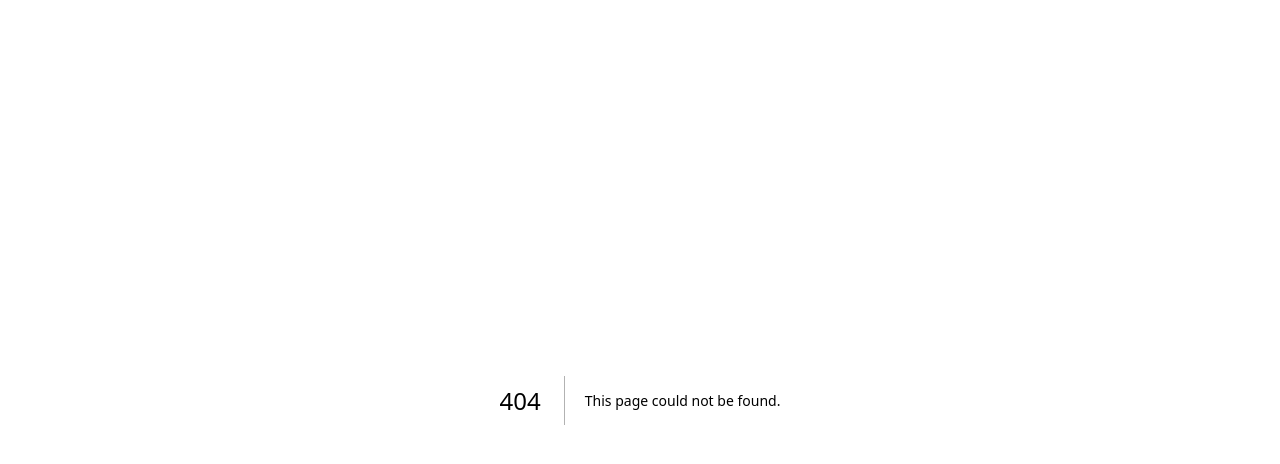
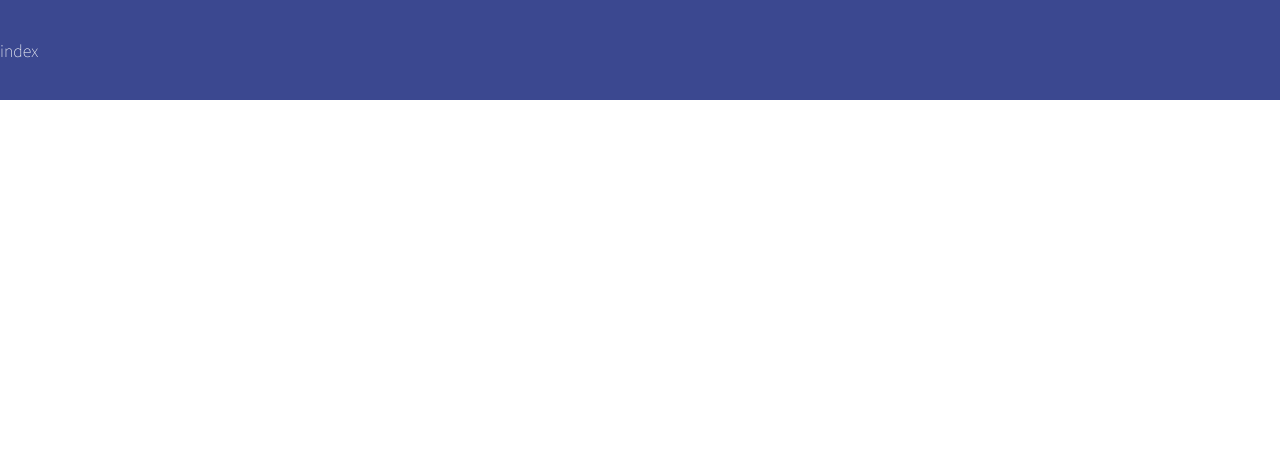
Before and after one commit to choigirang/phenomenon-community, a Next.js app in the folder frontend/: page /signup in a window 1280 px wide. Before the commit this address had no page. Shown: the top 464 px of the page. Built offline with nearby package versions, Linux system fonts and the light colour scheme.

Commit message:
feat: sign 페이지

```diff
--- /dev/null
+++ b/frontend/pages/signup/index.tsx
@@ -0,0 +1,24 @@
+import React from 'react';
+import styled from 'styled-components';
+
+export default function index() {
+  return (
+    <>
+      <Top>index</Top>
+    </>
+  );
+}
+
+const Top = styled.div`
+  width: 100%;
+  height: 100px;
+  display: flex;
+  align-items: center;
+  background-color: var(--color-blue);
+  color: white;
+  padding: 0 calc(100% - 1280px);
+`;
+
+const Bottom = styled.div`
+  width: 100%;
+`;
```
